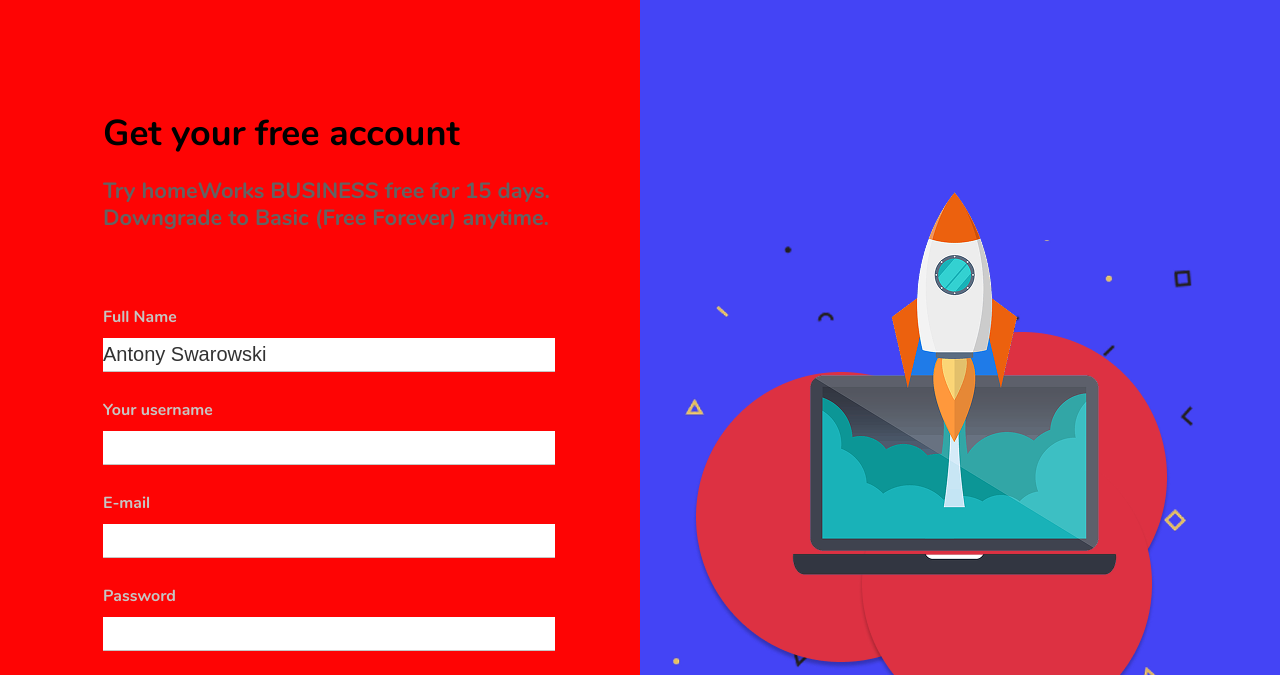
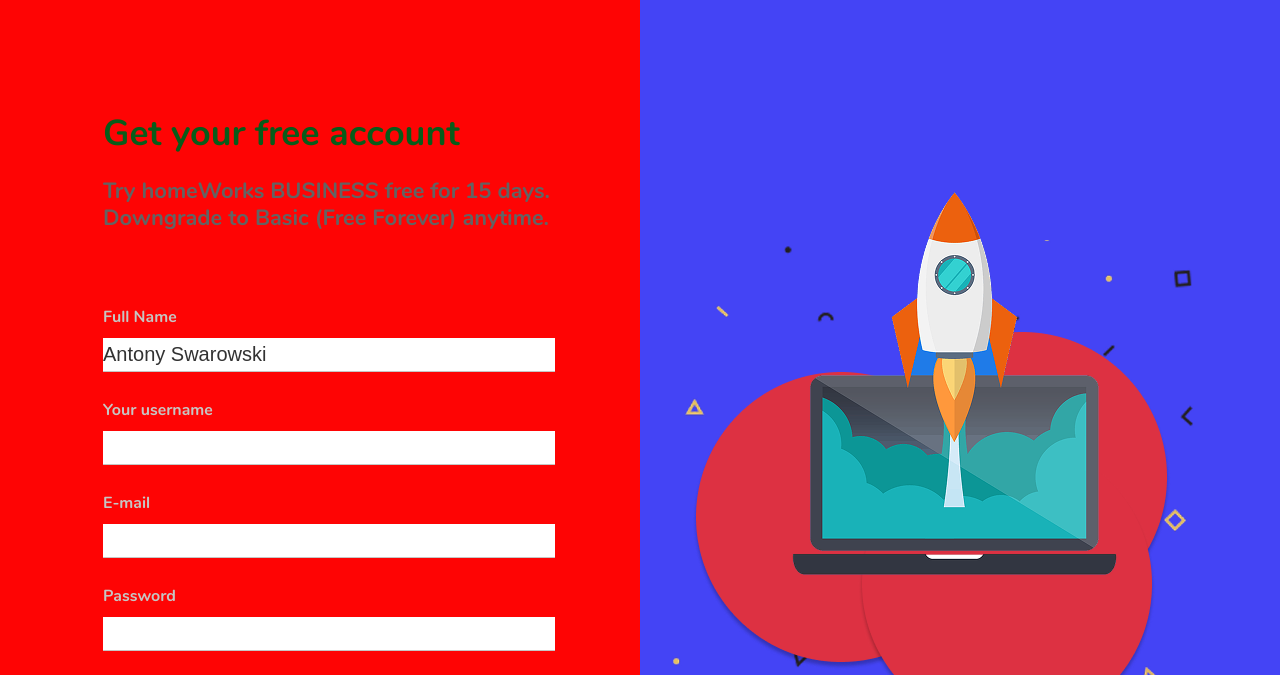
Before and after one commit to avictoriaweb/account-page, a plain HTML site: page index.html in a window 1280 px wide. Shown: the part 85-760 px from the top of the page. Drawn offline with Linux system fonts and the light colour scheme.

Commit message:
content-block title green

```diff
--- a/css/style.css
+++ b/css/style.css
@@ -37,7 +37,7 @@
 
 .content-block__title {
     font-size: 36px;
-    color: #000000;
+    color: #085c1a;
     margin-bottom: 20px;
 }
 
```
